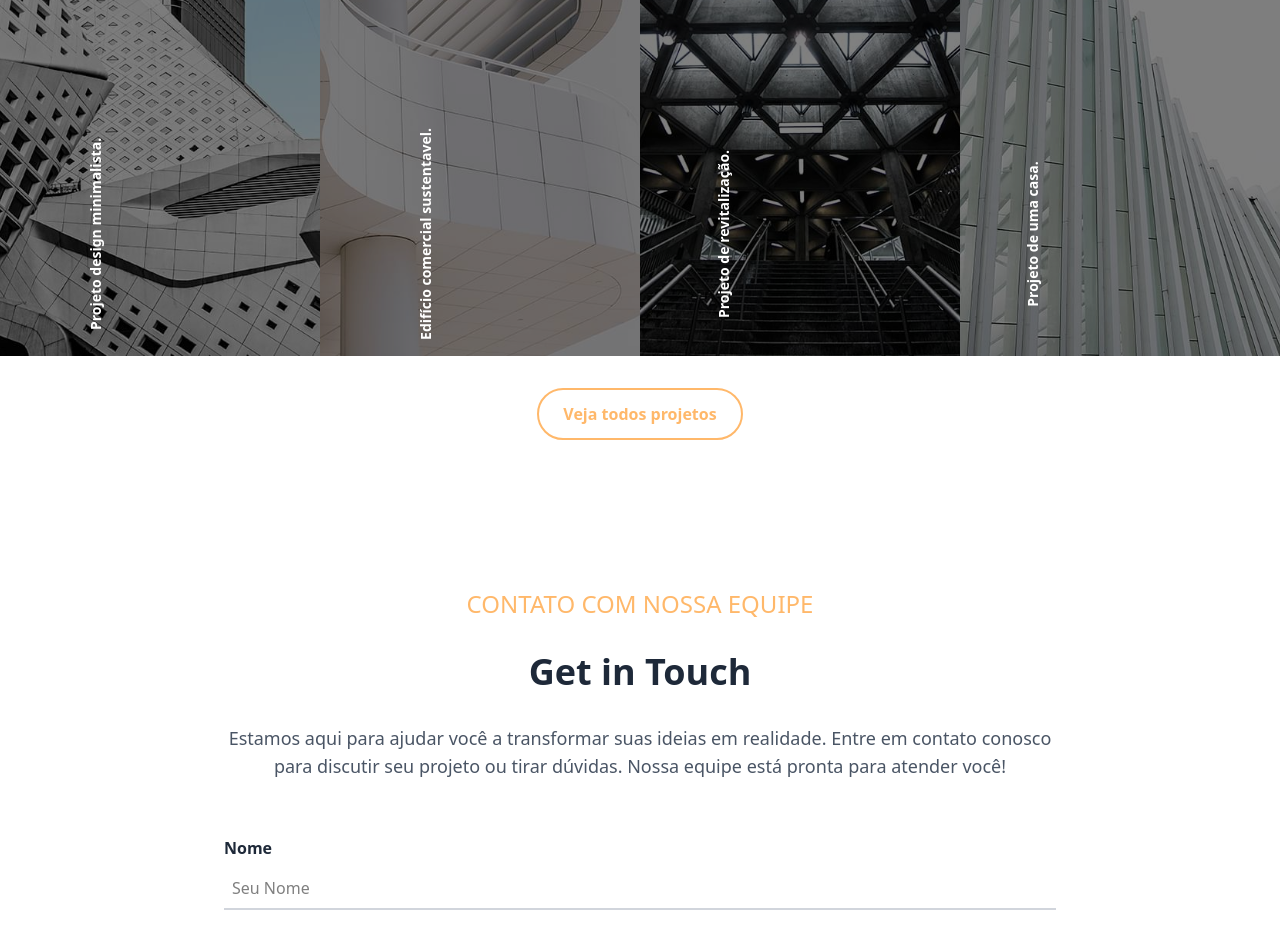
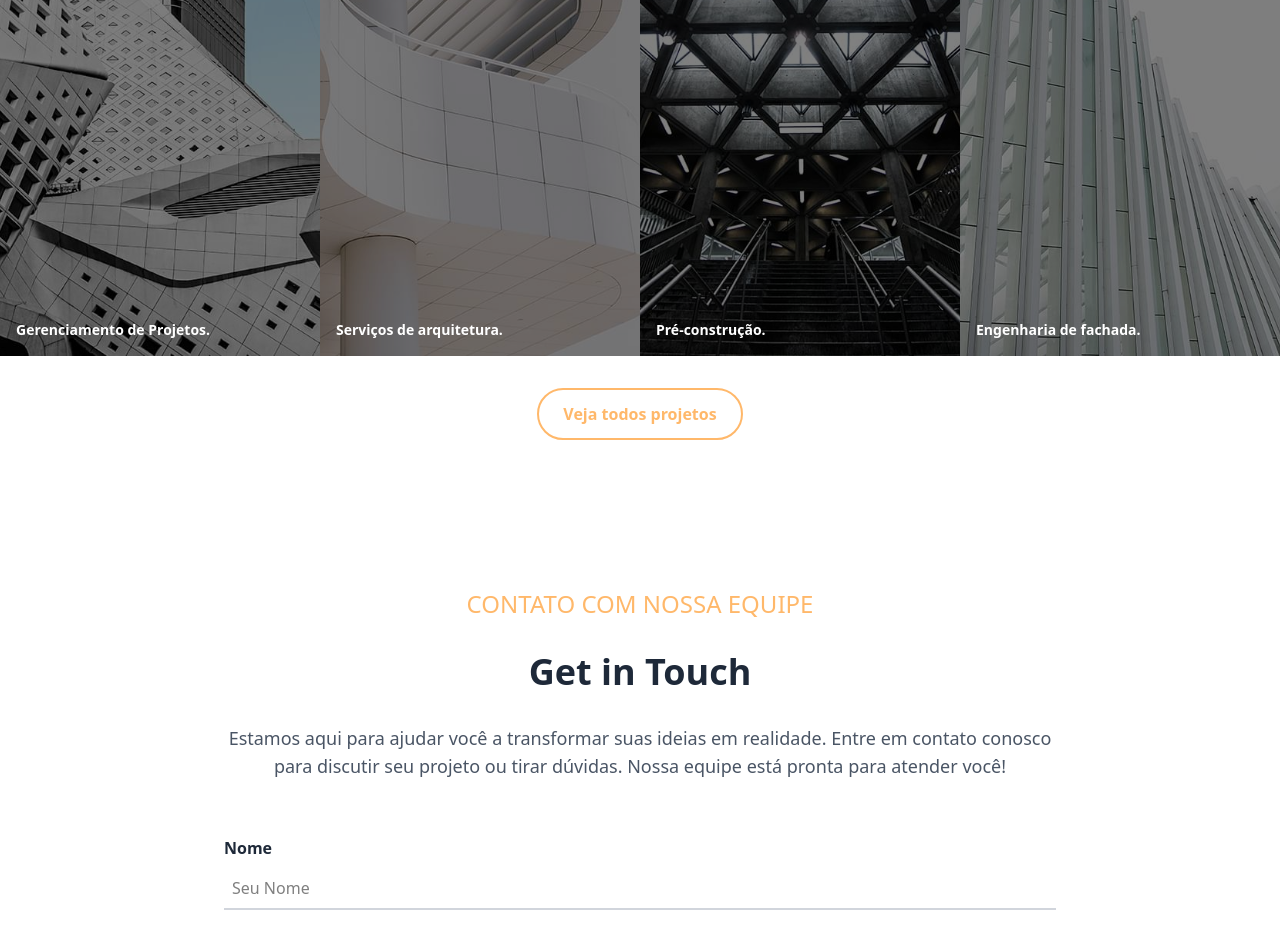
Before and after one commit to MatheusOliveiraMendes/civil-architecture, a React (Vite) app: page / in a window 1280 px wide. Shown: the part 3620-4545 px from the top of the page. Built offline with nearby package versions, Linux system fonts and the light colour scheme.

Commit message:
ajust about and projects

```diff
--- a/src/pages/About.tsx
+++ b/src/pages/About.tsx
@@ -1,7 +1,51 @@
+import { useState, useEffect, useRef } from "react";
+
 function About() {
+  const [years, setYears] = useState(0);
+  const [isVisible, setIsVisible] = useState(false);
+  const numberRef = useRef<HTMLDivElement>(null);
+
+  useEffect(() => {
+    const observer = new IntersectionObserver(
+      ([entry]) => {
+        if (entry.isIntersecting) {
+          setIsVisible(true);
+        }
+      },
+      { threshold: 0.5 } // Executa quando 50% do elemento está visível
+    );
+
+    const currentRef = numberRef.current;
+    if (currentRef) {
+      observer.observe(currentRef);
+    }
+
+    return () => {
+      if (currentRef) {
+        observer.unobserve(currentRef);
+      }
+    };
+  }, []);
+
+  useEffect(() => {
+    if (isVisible) {
+      let currentYear = 0;
+      const interval = setInterval(() => {
+        if (currentYear < 15) {
+          currentYear += 1;
+          setYears(currentYear);
+        } else {
+          clearInterval(interval);
+        }
+      }, 100);
+
+      return () => clearInterval(interval);
+    }
+  }, [isVisible]);
+
   return (
     <div className="min-h-screen flex">
-      {/* Seção 60% com fundo cinza claro e texto */}
+
       <div className="w-3/5 bg-gray-100 flex items-center justify-center p-10">
         <div className="max-w-2xl text-left">
           <h2 className="text-4xl text-orange-300 mb-6">SOBRE NÓS</h2>
@@ -20,22 +64,20 @@ function About() {
         </div>
       </div>
 
-      {/* Seção 40% com espaço para conteúdo adicional ou imagem */}
       <div className="w-2/5 bg-white flex items-center justify-center">
         <div className="relative flex flex-col items-center">
-          {/* Número 15 com imagem de fundo */}
           <div
+            ref={numberRef}
             className="text-[10rem] font-bold text-transparent flex items-center justify-center bg-clip-text bg-cover bg-center"
             style={{
               backgroundImage: "url('/images/slide3.jpg')",
             }}
           >
-            15
+            {years}
           </div>
-          {/* Texto abaixo do número */}
           <p className="text-xl font-semibold text-gray-700 mt-4 text-center">
-          <h2 className="text-4xl text-orange-300 mb-6">ANOS</h2>
-          DE TRABALHO BEM SUCEDIDO NO MERCADO
+            <h2 className="text-4xl text-orange-300 mb-6">ANOS</h2>
+            DE TRABALHO BEM SUCEDIDO NO MERCADO
           </p>
         </div>
       </div>
--- a/src/pages/Projects.tsx
+++ b/src/pages/Projects.tsx
@@ -3,25 +3,25 @@ function Projects() {
     {
       id: 1,
       title: "Hangzhou, China",
-      description: "Projeto design minimalista.",
+      description: "Gerenciamento de Projetos.",
       image: "/images/project1.jpg",
     },
     {
       id: 2,
       title: "Los Angeles, United States",
-      description: "Edifício comercial sustentavel.",
+      description: "Serviços de arquitetura.",
       image: "/images/project2.jpg",
     },
     {
       id: 3,
       title: "Montreal, Canada",
-      description: "Projeto de revitalização.",
+      description: "Pré-construção.",
       image: "/images/project3.jpg",
     },
     {
       id: 4,
       title: "Reggio Emilia, Italy",
-      description: "Projeto de uma casa.",
+      description: "Engenharia de fachada.",
       image: "/images/project4.jpg",
     },
   ];
@@ -39,9 +39,9 @@ function Projects() {
            <div className="absolute inset-0 flex flex-col justify-between text-center text-white px-4 py-8">
                 <h3 className="text-xl font-bold">{project.title}</h3>
               </div>
-              <p className="absolute bottom-28 rotate-270 text-white text-sm font-semibold">
-                {project.description}
-              </p>
+              <p className="absolute bottom-4 left-4 text-white text-sm font-semibold">
+  {project.description}
+</p>
           </div>
         ))}
       </div>
```
